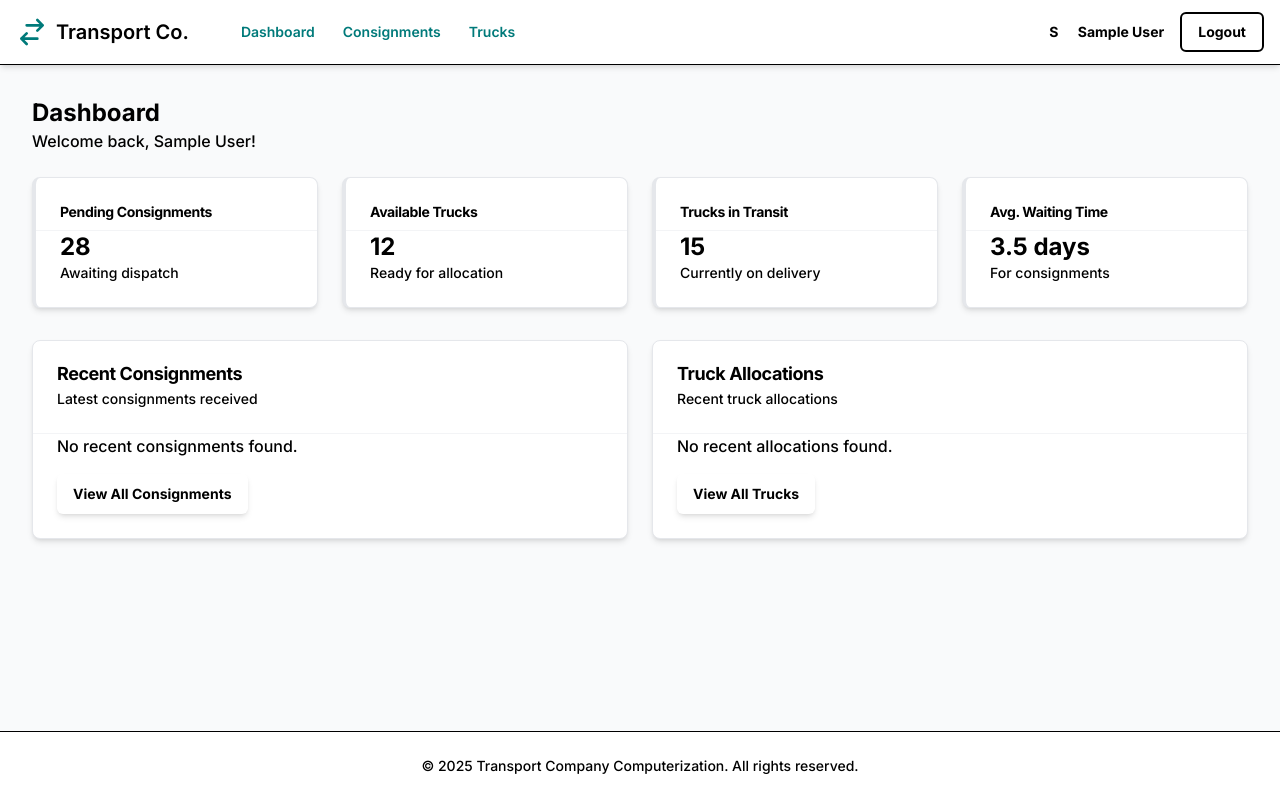
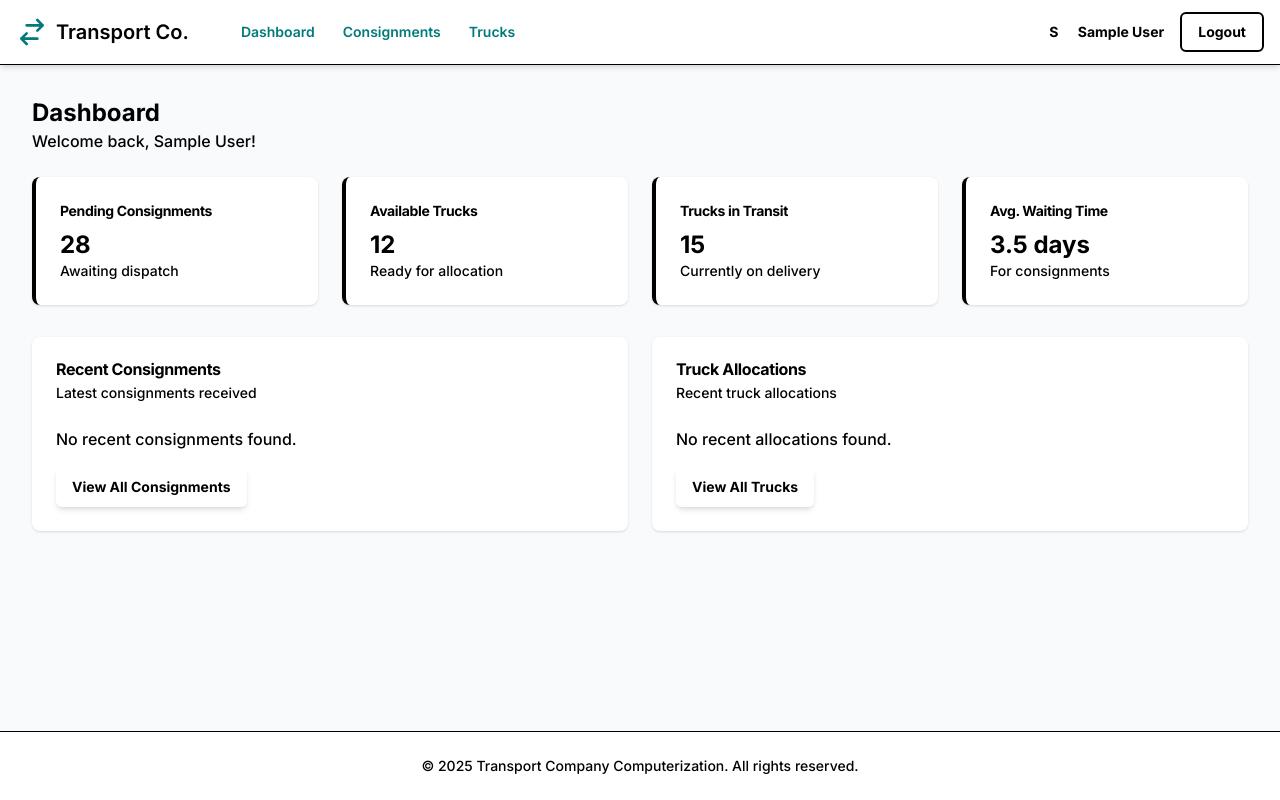
Before and after one commit to santoydv/TCCA, a Next.js app: page /dashboard in a window 1280 px wide. Built offline with nearby package versions, Linux system fonts and the light colour scheme; no server answers; sample sign-in values are in the browser's storage.

Commit message:
Code Latest

```diff
--- a/src/app/auth/login/page.tsx
+++ b/src/app/auth/login/page.tsx
@@ -5,7 +5,7 @@ import { signIn } from 'next-auth/react';
 import { useRouter } from 'next/navigation';
 import Link from 'next/link';
 import { Button } from '@/components/ui/Button';
-import { Card, CardContent, CardDescription, CardFooter, CardHeader, CardTitle } from '@/components/ui/Card';
+import { Card, CardContent, CardDescription, CardFooter, CardHeader, CardTitle } from '@/components/ui/card';
 
 export default function LoginPage() {
   const router = useRouter();
--- a/src/components/ui/Card.tsx
+++ b/src/components/ui/Card.tsx
@@ -7,10 +7,7 @@ const Card = React.forwardRef<
 >(({ className, ...props }, ref) => (
   <div
     ref={ref}
-    className={cn(
-      'rounded-lg border border-gray-200 bg-white shadow-md hover:shadow-lg transition-shadow',
-      className
-    )}
+    className={cn('rounded-lg bg-white shadow', className)}
     {...props}
   />
 ));
@@ -22,7 +19,7 @@ const CardHeader = React.forwardRef<
 >(({ className, ...props }, ref) => (
   <div
     ref={ref}
-    className={cn('flex flex-col space-y-1.5 p-6 border-b border-gray-100', className)}
+    className={cn('flex flex-col space-y-1.5 p-6', className)}
     {...props}
   />
 ));
@@ -34,10 +31,7 @@ const CardTitle = React.forwardRef<
 >(({ className, ...props }, ref) => (
   <h3
     ref={ref}
-    className={cn(
-      'text-lg font-bold leading-none tracking-tight text-black',
-      className
-    )}
+    className={cn('font-semibold leading-none tracking-tight', className)}
     {...props}
   />
 ));
@@ -49,7 +43,7 @@ const CardDescription = React.forwardRef<
 >(({ className, ...props }, ref) => (
   <p
     ref={ref}
-    className={cn('text-sm text-black font-medium', className)}
+    className={cn('text-sm text-gray-600', className)}
     {...props}
   />
 ));
@@ -59,7 +53,7 @@ const CardContent = React.forwardRef<
   HTMLDivElement,
   React.HTMLAttributes<HTMLDivElement>
 >(({ className, ...props }, ref) => (
-  <div ref={ref} className={cn('p-6 pt-0 text-black', className)} {...props} />
+  <div ref={ref} className={cn('p-6 pt-0', className)} {...props} />
 ));
 CardContent.displayName = 'CardContent';
 
@@ -69,10 +63,10 @@ const CardFooter = React.forwardRef<
 >(({ className, ...props }, ref) => (
   <div
     ref={ref}
-    className={cn('flex items-center p-6 pt-0 border-t border-gray-100 mt-4', className)}
+    className={cn('flex items-center p-6 pt-0', className)}
     {...props}
   />
 ));
 CardFooter.displayName = 'CardFooter';
 
-export { Card, CardHeader, CardFooter, CardTitle, CardDescription, CardContent };
+export { Card, CardHeader, CardTitle, CardDescription, CardContent, CardFooter };
```
